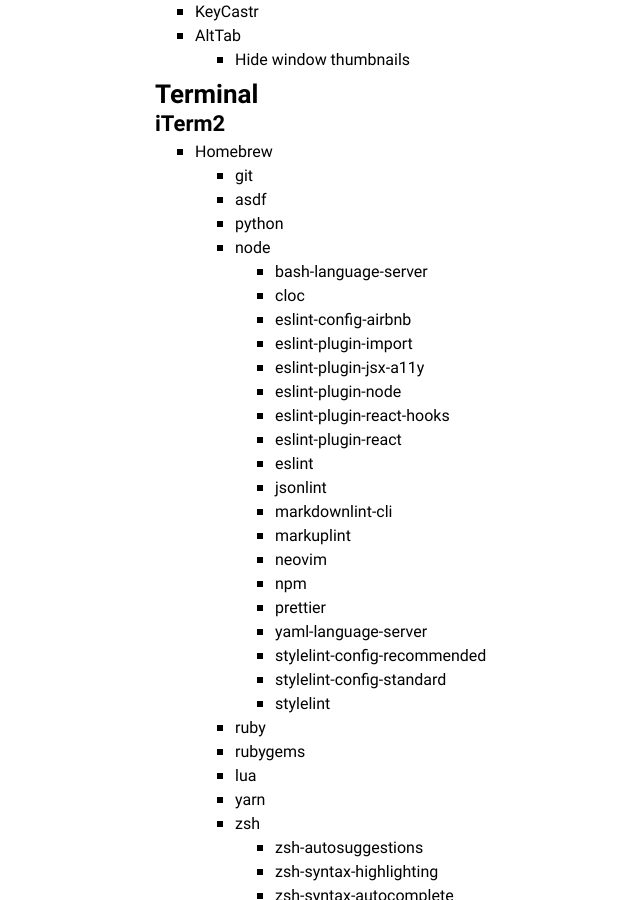
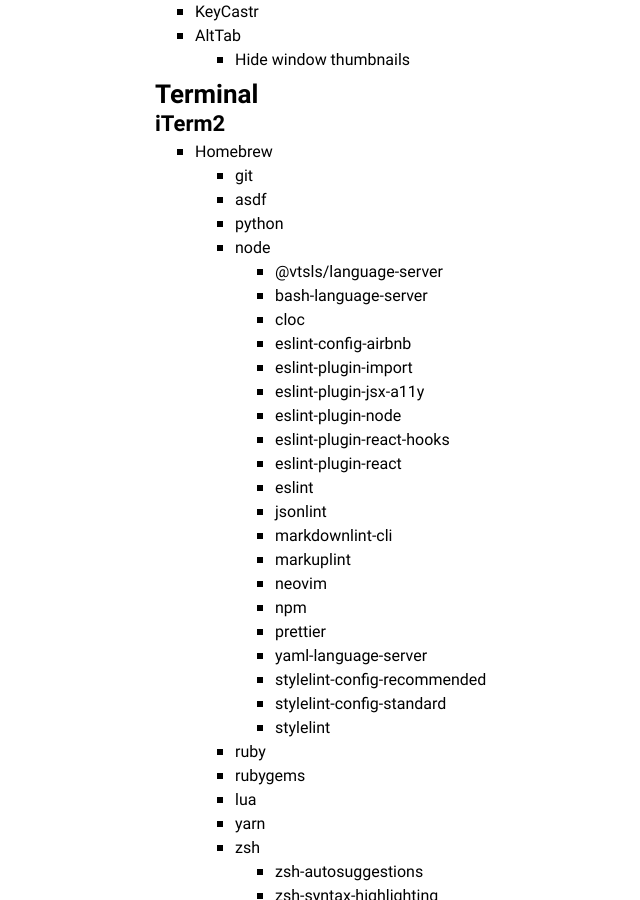
Before and after one commit to amalumian/www.malumian.dev, a Jekyll site: the page built from setup.html, in a window 1280 px wide and 900 px high, scrolled down 2810 px. Shown: the whole window, without its empty margins (155-795 px from the left). Built offline with Jekyll 4.4.1, drawn with Linux system fonts in a browser that asks for light colours.

Commit message:
Update setup.html

```diff
--- a/setup.html
+++ b/setup.html
@@ -160,6 +160,7 @@
                 <li>python</li>
                 <li>node
                     <ul>
+                        <li>@vtsls/language-server</li>
                         <li>bash-language-server</li>
                         <li>cloc</li>
                         <li>eslint-config-airbnb</li>
```
